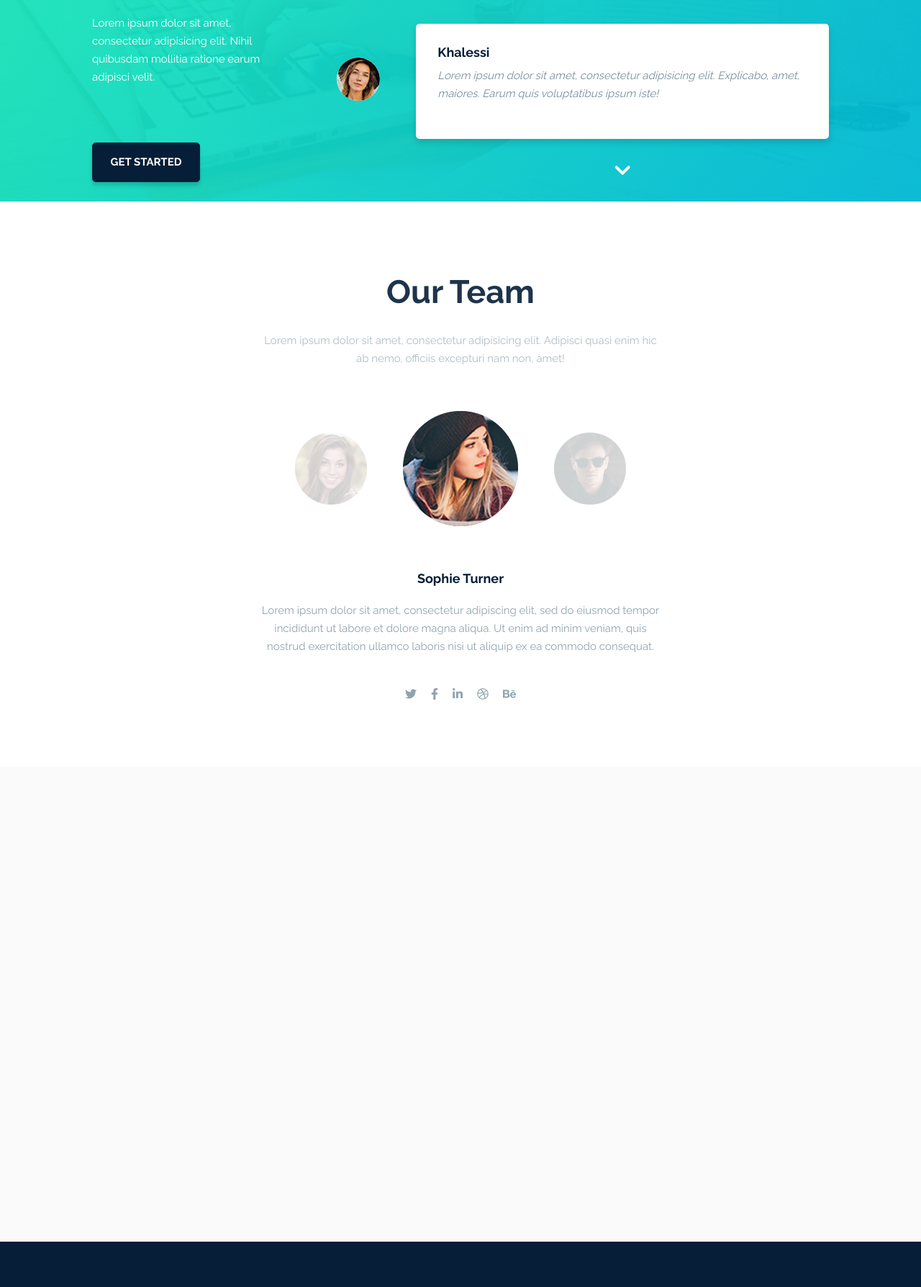
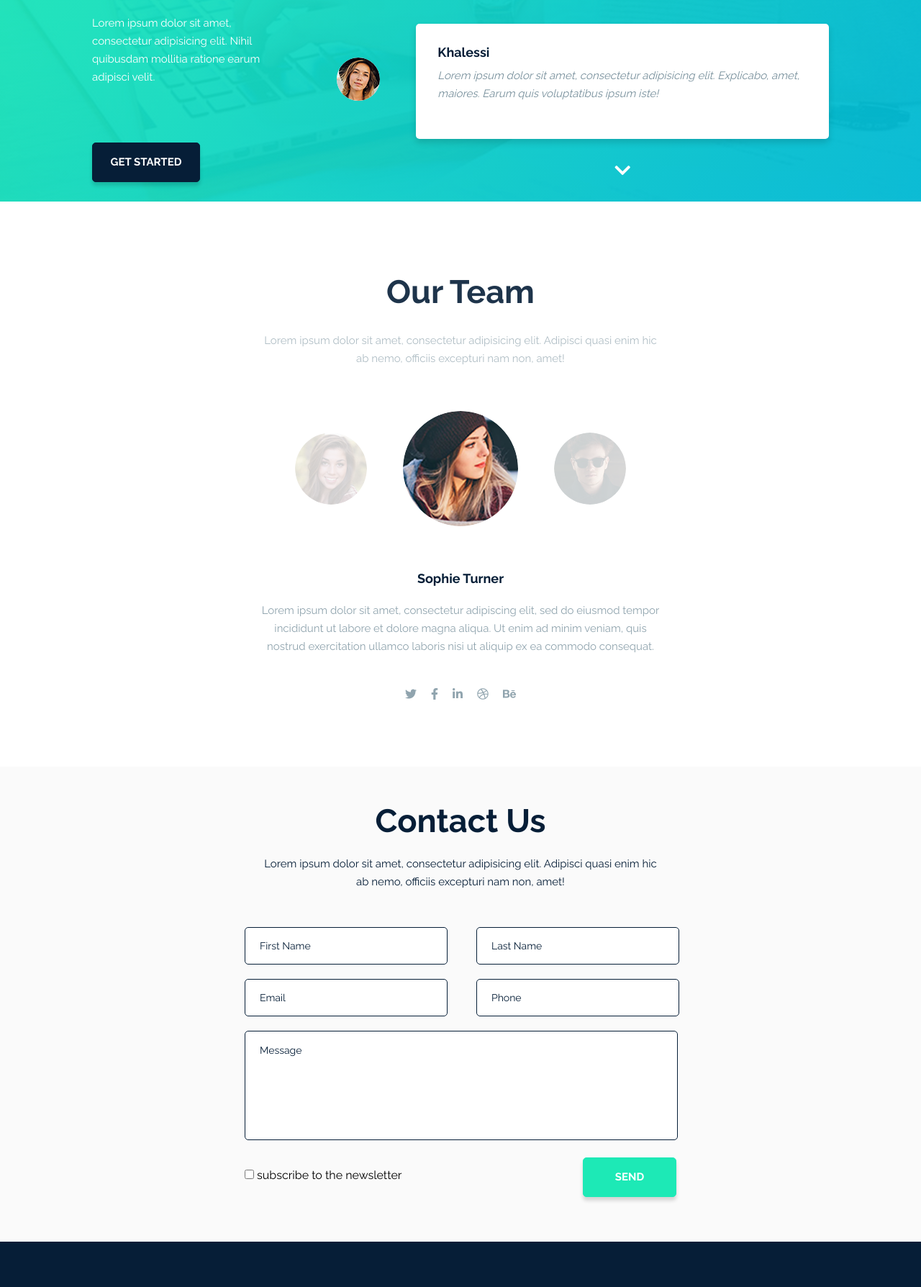
Before and after one commit to Quicksilver62/Quicksilver62.github.io, a PHP site: page / in a window 1280 px wide; the page is wider, and only the part inside the window is pictured. Shown: the part 2828-4616 px from the top of that part at 72% size. Run offline with PHP 8.4, Linux system fonts and the light colour scheme; some libraries are stand-ins or nearby versions.

Commit message:
Add files via upload

```diff
--- a/index.html
+++ b/index.html
@@ -246,7 +246,7 @@
 							</div>
 						</div>
 						<div class="test_img slide showing down">
-							<img width="60" height="60" src="img/Ellipse_211_copy.png" alt="">
+							<img width="60" height="60" src="img/Ellipse_21.png" alt="">
 						</div>
 						<div class="testimonials_box slide showing down">
 							<div class="testimonials_name">
@@ -257,14 +257,25 @@
 							</div>
 						</div>
 						<div class="test_img slide">
-							<img width="60" height="60" src="img/Ellipse_21_copy.png" alt="">
+							<img width="60" height="60" src="img/280.png" alt="">
 						</div>
 						<div class="testimonials_box slide">
 							<div class="testimonials_name">
-								<p>Labore</p>
+								<p>Jane Doe</p>
 							</div>
 							<div class="testimonials_text">
-								<p>"Lorem ipsum dolor sit amet, consectetur adipiscing elit, sed do eiusmod tempor incididunt ut labore et dolore magna aliqua. Ut enim ad minim veniam, quis nostrud exercitation.</p>
+								<p>Lorem ipsum dolor sit amet, consectetur adipiscing elit, sed do eiusmod tempor incididunt ut labore et dolore magna aliqua. Ut enim ad minim veniam, quis nostrud exercitation.</p>
+							</div>
+						</div>
+						<div class="test_img slide">
+							<img width="60" height="60" src="img/b26.png" alt="">
+						</div>
+						<div class="testimonials_box slide">
+							<div class="testimonials_name">
+								<p>Richard Roe</p>
+							</div>
+							<div class="testimonials_text">
+								<p>Lorem ipsum dolor sit amet, consectetur adipisicing elit. Aliquam blanditiis soluta doloribus, maxime hic nesciunt numquam ad temporibus excepturi illo dignissimos.</p>
 							</div>
 						</div>
 					</div>
@@ -289,16 +300,19 @@
 				<div class="team_avatars team_left"><img src="img/Ellipse_3_copy2.png" alt=""></div>
 				<div class="team_avatars team_center"><img src="img/Ellipse_3.png" alt=""></div>
 				<div class="team_avatars team_right"><img src="img/Ellipse_3_copy.png" alt=""></div>
-				<div class="team_avatars"><br></div>
+				<div class="team_avatars"><img src="img/i.png" alt=""></div>
+				<div class="team_avatars"><img src="img/uzn.png" alt=""></div>
 			</div>
-			<div class="team_name">Khalessi</div>
+			<div class="team_name">Rachael Roe</div>
 			<div class="p3 team_text">Lorem ipsum dolor sit amet, consectetur adipisicing elit. Labore, consectetur veritatis ipsum, odit ad minima, asperiores quidem voluptatem error expedita blanditiis, soluta fugiat iste. Voluptatum ab est vel quo odio.</div>
 			<div class="team_name team_show">Sophie Turner</div>
 			<div class="p3 team_text team_show">Lorem ipsum dolor sit amet, consectetur adipiscing elit, sed do eiusmod tempor incididunt ut labore et dolore magna aliqua. Ut enim ad minim veniam, quis nostrud exercitation ullamco laboris nisi ut aliquip ex ea commodo consequat.</div>
 			<div class="team_name">John Doe</div>
 			<div class="p3 team_text">Duis autem vel eum iriure dolor in hendrerit in vulputate velit esse molestie consequat, vel illum dolore eu feugiat nulla facilisis at vero eros et accumsan et iusto odio dignissim qui blandit praesent luptatum zzril delenit augue duis dolore te feugait nulla facilisi.</div>
-			<div class="team_name">XXX</div>
+			<div class="team_name">Judy Doe</div>
 			<div class="p3 team_text">Duis aute irure dolor in reprehenderit in voluptate velit esse cillum dolore eu fugiat nulla pariatur. Excepteur sint occaecat cupidatat non proident, sunt in culpa qui officia deserunt mollit anim id est laborum.</div>
+			<div class="team_name">James Doe</div>
+			<div class="p3 team_text">Lorem ipsum dolor sit amet, consectetur adipisicing elit. Blanditiis aperiam sequi magnam, reiciendis illo minus esse corporis quod ducimus quae assumenda, voluptates voluptatem quos consectetur atque minima cum. Minima, odio.</div>
 			<div class="team_social">
 				<div><a href="#"><i class="fab fa-twitter"></i></a></div>
 				<div><a href="#"><i class="fab fa-facebook-f"></i></a></div>
@@ -313,7 +327,26 @@
 
 	<div class="contact">
 		<div class="contact_wrapper">
-			<br>
+			<p class="p1"><strong>Contact Us</strong></p>
+			<div class="p3" id="contact_p3">
+				<p>Lorem ipsum dolor sit amet, consectetur adipisicing elit. Adipisci quasi enim hic ab nemo, officiis excepturi nam non, amet!</p>
+			</div>
+			<form action="#" name="newform" method="post">
+				<div class="form_inputs">
+					<input type="text" placeholder="First Name">
+					<input type="text" placeholder="Last Name">
+					<input type="text" placeholder="Email">
+					<input type="text" placeholder="Phone">
+				</div>
+				<textarea name="text" placeholder="Message"></textarea>
+				<div class="send">
+					<div class="check">
+						<input type="checkbox" id="checkbox" />
+						<label for="checkbox">subscribe to the newsletter</label>
+					</div>
+					<div class="butt button_start" id="button_send"><input type="button" value="send"></div>
+				</div>
+			</form>
 		</div>
 	</div>
 
--- a/style.css
+++ b/style.css
@@ -485,6 +485,7 @@ nav {
 	border-radius: 50%;
 }
 .testimonials_name p {
+	text-align: left;
 	color: #061e37;
 	font-size: 18px;
 	font-weight: 700;
@@ -495,6 +496,7 @@ nav {
 	overflow-y: auto;
 }
 .testimonials_text p {
+	text-align: left;
 	color: #78909c;
 	font-size: 15px;
 	font-style: italic;
@@ -539,12 +541,12 @@ nav {
 }
 .team_avatars {
 	border-radius: 50%;
-	background: grey;
 	display: none;
 }
 .team_avatars img {
 	width: 100%;
 	height: 100%;
+	border-radius: 50%;
 }
 .team_left {
 	width: 100px;
@@ -603,10 +605,86 @@ nav {
 	background-color: #fafafa;
 }
 .contact_wrapper {
-	width: 645px;
+	width: 600px;
 	height: 100%;
 	margin: 0 auto;
 }
+.contact_wrapper .p1 {
+	color: #061e37;
+	font-family: "Raleway - Semi Bold";
+	font-size: 45px;
+	font-weight: 400;
+	margin: 0 auto;
+	padding-top: 50px;
+}
+#contact_p3 {
+	color: #061e37;
+	font-size: 15px;
+	font-weight: 400;
+	line-height: 25px;
+	margin-bottom: 50px;
+}
+.form_inputs{
+	display: grid;
+	grid-template-rows: 1fr 1fr;
+	grid-template-columns: 1fr 1fr;
+	grid-column-gap: 40px;
+	grid-row-gap: 20px;
+}
+.form_inputs input {
+	width: 280px;
+	height: 50px;
+	background: #fff;
+	outline: none;
+	border-radius: 5px;
+	border: 1px solid #061e37;
+}
+.form_inputs input::placeholder {
+	color: #061e37;
+	font-family: Raleway;
+	font-size: 14px;
+	font-weight: 500;
+	padding: 18px 0 18px 20px;
+}
+textarea {
+	width: 100%;
+	height: 150px;
+	resize: none;
+	background: #fff;
+	outline: none;
+	border-radius: 5px;
+	border: 1px solid #061e37;
+	margin: 20px 0 20px 0;
+}
+textarea::placeholder {
+	color: #061e37;
+	font-family: Raleway;
+	font-size: 14px;
+	font-weight: 500;
+	padding: 18px 0 18px 20px;
+}
+.send {
+	display: flex;
+	justify-content: space-between;
+}
+.check {
+	align-self: center;
+	inline-flex;
+}
+#checkbox label {
+	cursor: pointer;
+	color: #061e37;
+	font-family: Raleway;
+	font-size: 15px;
+	font-weight: 500;
+	margin-right: 10px;
+}
+#button_send {
+	width: 130px;
+	height: 50px;
+	display: inline-flex;
+}
+
 /*----------------------------------FOOTER--------------------------------------------------------*/
 
 footer {
@@ -817,9 +895,9 @@ footer {
 	}
 }
 
-@media screen and (min-device-aspect-ratio: 568/320) {
+/*@media all and (orientation: landscape), screen and (max-width: 700px), screen and (min-width: 1200px) {
 	header {
 		height: 100%;
 		padding-bottom: 5vw;
 	}
-}
+} */
```
Also changed, not shown: img/280.png (added), img/Ellipse_2.png, img/Ellipse_21.png (added), img/b26.png (added), img/i.png (added), img/models/280.jpg (added), img/models/b26.jpg (added), img/models/i.jpg (added), img/models/uzn.jpg (added), img/uzn.png (added).
